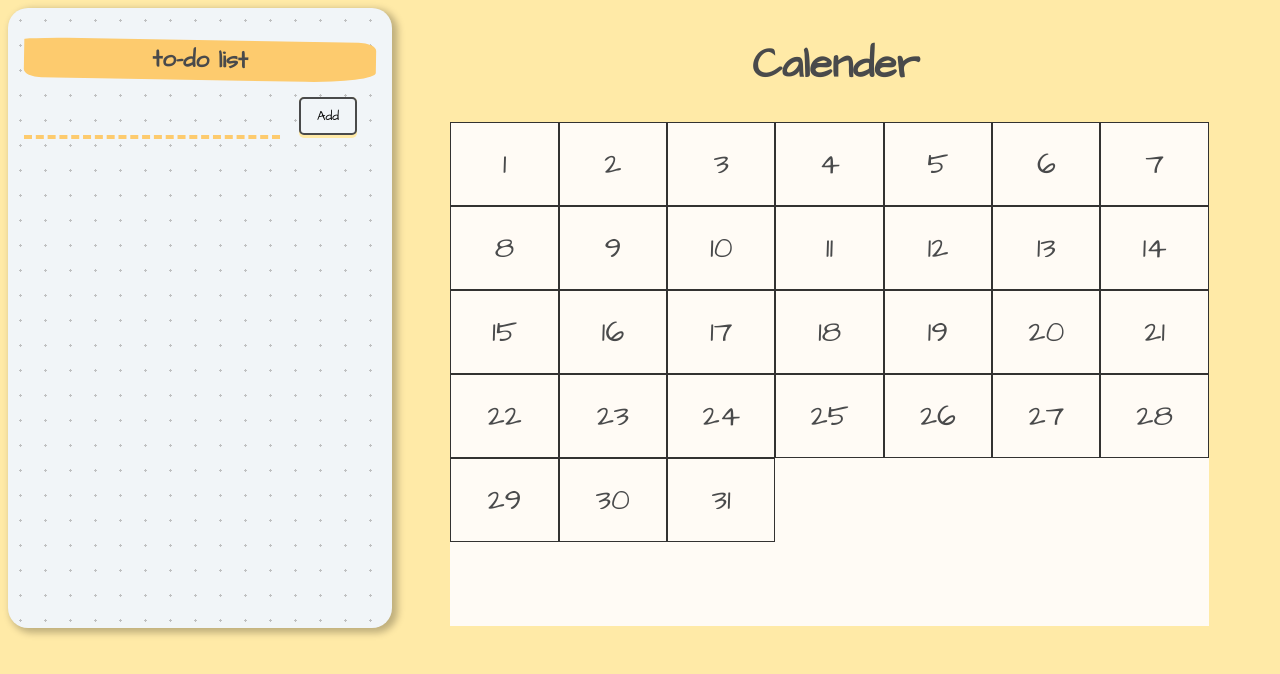
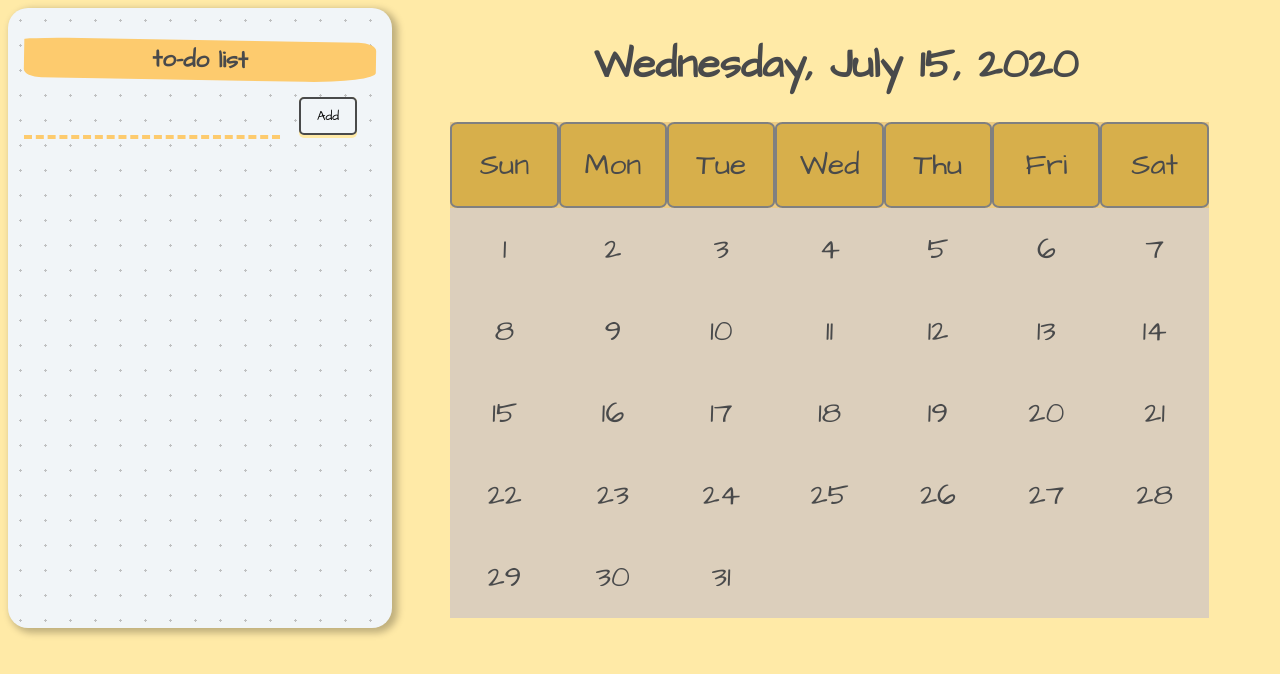
Before and after one commit to vy-hoang/weekly-planer, a React (Create React App) app: page / in a window 1280 px wide. Shown: the top 674 px of the page. Built offline with nearby package versions, Linux system fonts and the light colour scheme.

Commit message:
calender is in progress

```diff
--- a/public/styles.css
+++ b/public/styles.css
@@ -53,17 +53,34 @@ body {
   }
   .grid{
     grid-template-columns: repeat(7, 1fr);
-    grid-template-rows: repeat(6, 1fr);
-    background-color: rgb(255, 251, 245);
+    grid-template-rows: repeat(5, 1fr);
+    background-color: rgb(220, 207, 188);
     display: grid;
+    position: relative;
+  }
+
+  .grid-date{
+    grid-template-columns: repeat(7, 1fr);
+    display: grid;
+
   }
   .grid-item {
-
-    border: 1px solid rgba(0, 0, 0, 0.8);
+    border-radius: 7%;
     padding: 20px;
     font-size: 30px;
-    text-align: center;
 
+
+  }
+  .num{
+    cursor: pointer;
+  }
+  .num:hover{
+    background-color: rgb(245, 241, 235);
+  }
+  .extra{
+    border: 2px solid grey;
+
+    background-color: rgb(215, 175, 75);
   }
   .line{
     border-style: none;
--- a/src/component/App.jsx
+++ b/src/component/App.jsx
@@ -1,23 +1,37 @@
 import React, { useState } from 'react';
-import Date from "./date";
+import {Date, Weekday} from "./date";
 import List from "./todo-list";
+import Month from "./month-year";
+import Calender from "./calender-note";
 
 
 
 function App() {
-
+  const weekday = ["Sun", "Mon", "Tue", "Wed", "Thu", "Fri", "Sat"];
+  function AddNote(){
+    console.log("clicked");
+  }
 
   return (
     <div>
       <List />
-      <div className="Calender"><h1 className="float">Calender</h1></div>
+      <Month />
       <div className="calender-box">
+        <div className="grid-date">
+          {weekday.map((weekday) =>{
+            return(
+              <Weekday
+                dates={weekday}
+                />
+            );
+          })}
+        </div>
         <div className="grid">
         {Array.from(Array(31), (_, i) => i + 1).map((num) => {
             return(
               <Date
-
                 number={num}
+                ChangeNote={AddNote}
               />
             );
           })}
--- /dev/null
+++ b/src/component/calender-note.js
@@ -0,0 +1,12 @@
+import React from "react";
+
+function Calender(){
+    return(
+        <div>
+
+        </div>
+
+    );
+}
+
+export default Calender;
--- a/src/component/date.jsx
+++ b/src/component/date.jsx
@@ -1,9 +1,17 @@
 import React from 'react';
 function Date(props){
+    function Trigger(){
+        props.ChangeNote();
+    }
           return (
-          <div className="grid-item" >{props.number}</div>
+                <div onClick={Trigger} className="grid-item num" >{props.number}</div>
           )
 
 }
+function Weekday(props){
+    return(
+        <div className="grid-item extra" >{props.dates}</div>
+    )
+}
 
-export default Date;
+export {Date, Weekday};
--- /dev/null
+++ b/src/component/month-year.jsx
@@ -0,0 +1,16 @@
+import React from "react";
+function Month(){
+    const d = new Date();
+    const date = d.getDate();
+    const year = d.getFullYear();
+    const month = d.toLocaleString('default', {month: 'long'});
+    var days = ["Sunday","Monday","Tuesday","Wednesday","Thursday","Friday","Saturday"];
+
+    return(
+        <div className="Calender"><h1 className="float">
+        {days[d.getDay()]}, {month} {date}, {year}
+        </h1></div>
+    );
+}
+
+export default Month;
```
